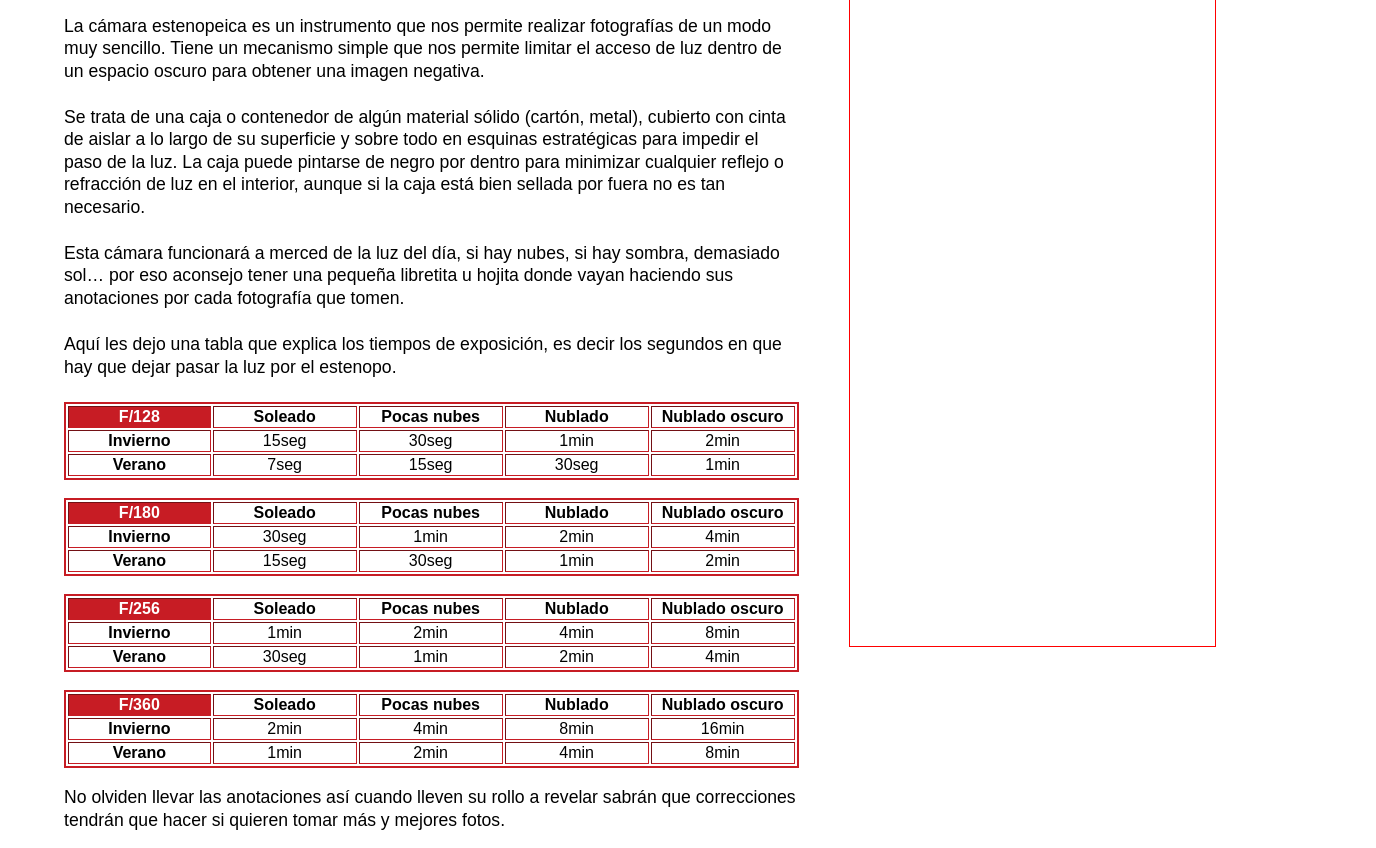
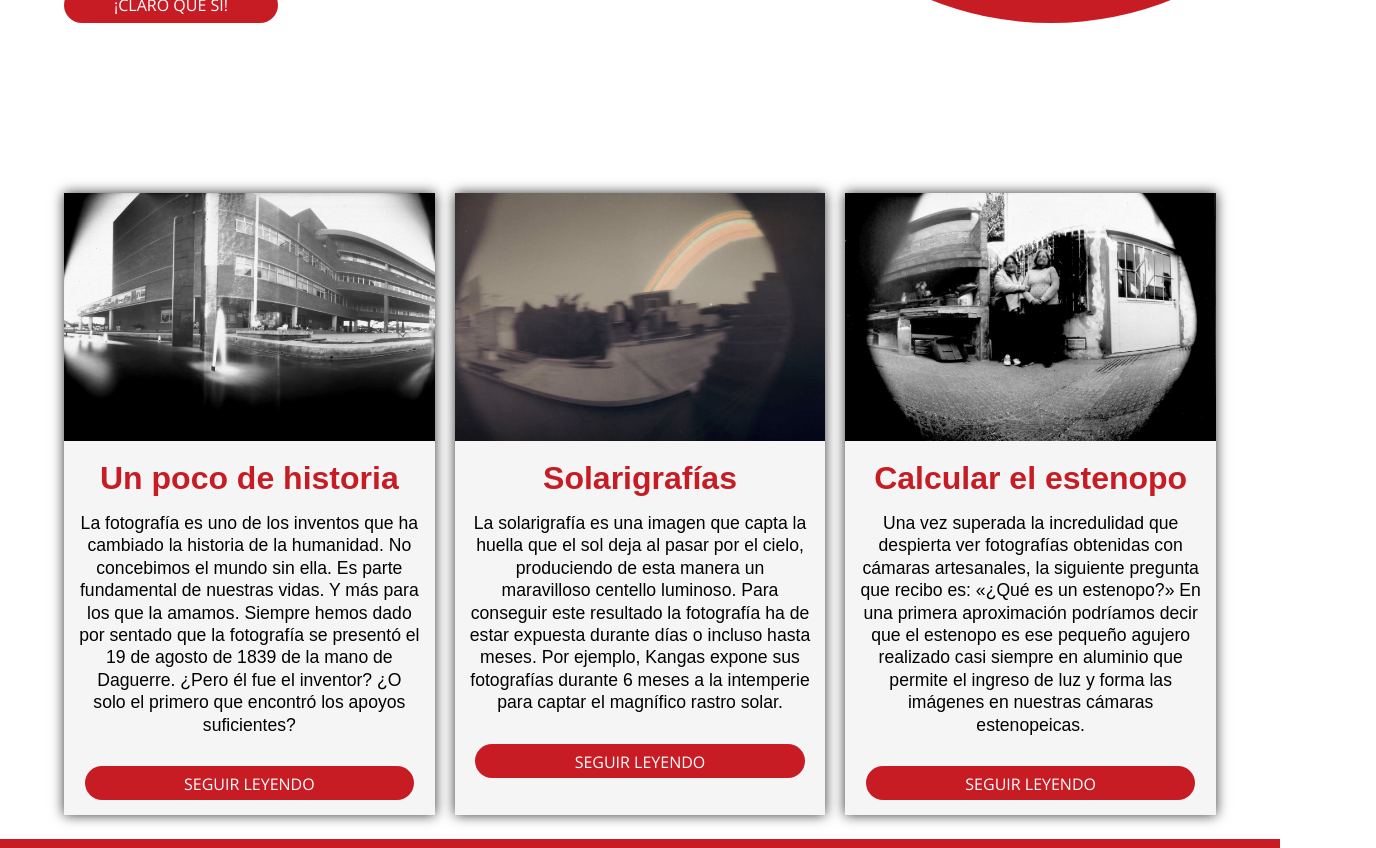
Before and after one commit to ceciliadepaula/alalata, a plain HTML site: page pages/blog.html in a window 1280 px wide. Shown: the part 517-1365 px from the top of the page, 1376 px wide, since content can reach past the window. Drawn offline with nearby package versions, Linux system fonts and the light colour scheme.

Commit message:
Resumenes posteos blog

```diff
--- a/css/blog.css
+++ b/css/blog.css
@@ -1,44 +1,4 @@
-/*-----BLOG-------------------------------------------------------------*/
-#blog{
-    margin: 90px 0 20px 0;
-}
-
-.notasblog{
-    display: grid;
-    grid-template-columns: 2fr 1fr;
-    column-gap: 50px;
-}
-
-.notasblog .notadeldia .titulosecundario{
-    padding: 30px 0;
-    background-color: white;
-    position: sticky;
-    top: 60px;
-    margin-bottom: 0;
-    /* background-color: rebeccapurple; */
-}
-
-.notasblog .notadeldia p{
-    padding: 0 0 1rem 0;
-    margin: 0 0 0.5rem 0;
-}
-
-.notasblog .proximasnoticias{
-    margin-top: 40px;
-    position: sticky;
-    top: 60px;
-    height: 100vh;
-    /* background-color: rosybrown; */
-    border: 1px solid red;
-}
-
-.notasblog .proximasnoticias .titulotercera{
-    margin-top: 0;
-    padding-top: 40px;
-    text-align: center;
-}
-
-
+/*-----contacto-------------------------------------------------------------*/
 form{
     font-family: 'Work Sans', sans-serif;
     font-size: 1rem;
@@ -57,6 +17,40 @@ table{
     color: white;
 }
 
-td{
-    width: 140px;
+/*------blog-----------------------------------------*/
+
+#articulos{
+    padding: 90px 0 0 0;
+    display: grid;
+    width: 100%;
+    grid-template-columns: 1fr 1fr 1fr;
+    column-gap: 20px;
 }
+
+#articulos .posteo{
+    background-color: whitesmoke;
+    box-shadow: 0 0 12px 0 rgba(0, 0, 0, 0.8);
+}
+
+#articulos .posteo .imagen img{
+    width: 100%;
+}
+
+#articulos .posteo .resumen .titulotercera{
+    color: #c71c24;
+    padding: 15px;
+    margin: 0;
+    text-align: center;
+}
+
+#articulos .posteo .resumen p{
+    padding: 0 15px 15px 15px;
+    margin: 0;
+    text-align: center;
+}
+
+#articulos .posteo .resumen .boton{
+    height: 20px;
+    margin: 15px auto;
+    width: 85%;
+}
--- a/pages/blog.html
+++ b/pages/blog.html
@@ -5,6 +5,8 @@
     <meta name="viewport" content="width=device-width, initial-scale=1.0">
     <link rel="stylesheet" href="../css/style.css">
     <link rel="stylesheet" href="../css/blog.css">
+    <link rel="stylesheet" href="https://cdnjs.cloudflare.com/ajax/libs/animate.css/4.1.1/animate.min.css"/>
+
 
     <title>Blog / Alalata Fotografía</title>
     <link rel="stylesheet" href="https://use.fontawesome.com/releases/v5.14.0/css/all.css" integrity="sha384-HzLeBuhoNPvSl5KYnjx0BT+WB0QEEqLprO+NBkkk5gbc67FTaL7XIGa2w1L0Xbgc" crossorigin="anonymous">
@@ -26,121 +28,58 @@
         <div class="sombra"></div>
     </header>
 
-    <main>
-        <section id="blog">
-            <div class="presentacionblog">
-                <h1 class="tituloppal">Artículos <br> estenopeiqueros</h1>
+    <main class="blog">
+        <section id="presentacion">
+            <div class="informacion">
+                <h1 class="tituloppal animate__animated animate__fadeInDown">Artículos<br> estenopeicos</h1>
+                <p class="animate__animated animate__fadeInDown">Aquí encontrarás distintos artículos sobre <span class="negrita roja">fotografía estenopeica</span> y sobre el proyecto <span class="negrita roja">Alalata</span>. También te mantendremos al tanto sobre los diversos talleres y muestras que estaremos haciendo por todo el país.
+                ¿Te gustaría recibir todas las noticias y estar al tanto de lo que pasa en Alalata?</p>
+                <div class="boton animate__animated  animate__fadeInLeft"><a href="../index.html#contacto">¡Claro que sí!</a></div>
             </div>
+            <div class="foto">
+                <!-- <img src="../images/lataestenopeica.png" alt="Cámara estenopeica hecha con lata"> -->
+                <div class=" circulo c1"></div>
+                <div class="circulo c2"></div>
+            </div>
+        </section>
 
-            <div class="notasblog">
-                <div class="notadeldia">
-                    <h2 class="titulosecundario">Los tiempos de exposición <br> en el mundo estenopeico</h1>
-                    <p>La cámara estenopeica es un instrumento que nos permite realizar fotografías de un modo muy sencillo. Tiene un mecanismo simple que nos permite limitar el acceso de luz dentro de un espacio oscuro para obtener una imagen negativa. </p>
-                    <p>Se trata de una caja o contenedor de algún material sólido (cartón, metal), cubierto con cinta de aislar a lo largo de su superficie y sobre todo en esquinas estratégicas para impedir el paso de la luz. La caja puede pintarse de negro por dentro para minimizar cualquier reflejo o refracción de luz en el interior, aunque si la caja está bien sellada por fuera no es tan necesario.</p>
-                    <p>Esta cámara funcionará a merced de la luz del día, si hay nubes, si hay sombra, demasiado sol… por eso aconsejo tener una pequeña libretita u hojita donde vayan haciendo sus anotaciones por cada fotografía que tomen.</p>
-                    <p>Aquí les dejo una tabla que explica los tiempos de exposición, es decir los segundos en que hay que dejar pasar la luz por el estenopo.</p>
-                    <table border="1">
-                        <tr align="center">
-                            <th class="rojo">F/128</th>
-                            <th>Soleado</th>
-                            <th>Pocas nubes</th>
-                            <th>Nublado</th>
-                            <th>Nublado oscuro</th>
-                        </tr>
-                        <tr align="center">
-                            <th>Invierno</th>
-                            <td>15seg</td>
-                            <td>30seg</td>
-                            <td>1min</td>
-                            <td>2min</td>
-                        </tr>
-                        <tr align="center">
-                            <th>Verano</th>
-                            <td>7seg</td>
-                            <td>15seg</td>
-                            <td>30seg</td>
-                            <td>1min</td>
-                        </tr>
-                    </table>
-                    <br/>
-                    <table border="1">
-                        <tr align="center">
-                            <th class="rojo">F/180</th>
-                            <th>Soleado</th>
-                            <th>Pocas nubes</th>
-                            <th>Nublado</th>
-                            <th>Nublado oscuro</th>
-                        </tr>
-                        <tr align="center">
-                            <th>Invierno</th>
-                            <td>30seg</td>
-                            <td>1min</td>
-                            <td>2min</td>
-                            <td>4min</td>
-                        </tr>
-                        <tr align="center">
-                            <th>Verano</th>
-                            <td>15seg</td>
-                            <td>30seg</td>
-                            <td>1min</td>
-                            <td>2min</td>
-                        </tr>
-                    </table>
-                    <br/>
-                    <table border="1">
-                        <tr align="center">
-                            <th class="rojo">F/256</th>
-                            <th>Soleado</th>
-                            <th>Pocas nubes</th>
-                            <th>Nublado</th>
-                            <th>Nublado oscuro</th>
-                        </tr>
-                        <tr align="center">
-                            <th>Invierno</th>
-                            <td>1min</td>
-                            <td>2min</td>
-                            <td>4min</td>
-                            <td>8min</td>
-                        </tr>
-                        <tr align="center">
-                            <th>Verano</th>
-                            <td>30seg</td>
-                            <td>1min</td>
-                            <td>2min</td>
-                            <td>4min</td>
-                        </tr>
-                    </table>
-                        <br/>
-                        <table border="1">
-                            <tr align="center">
-                                <th class="rojo">F/360</th>
-                                <th>Soleado</th>
-                                <th>Pocas nubes</th>
-                                <th>Nublado</th>
-                                <th>Nublado oscuro</th>
-                            </tr>
-                            <tr align="center">
-                                <th>Invierno</th>
-                                <td>2min</td>
-                                <td>4min</td>
-                                <td>8min</td>
-                                <td>16min</td>
-                            </tr>
-                            <tr align="center">
-                                <th>Verano</th>
-                                <td>1min</td>
-                                <td>2min</td>
-                                <td>4min</td>
-                                <td>8min</td>
-                            </tr>
-                    </table>
-                    <br>
-                    <p>No olviden llevar las anotaciones así cuando lleven su rollo a revelar sabrán que correcciones tendrán que hacer si quieren tomar más y mejores fotos.</p>
+        <section id="articulos">
+            <article class="posteo">
+                <div class="imagen">
+                    <img src="../images/blog_1.jpg" alt="Panorámica FADU UNL">
                 </div>
-                <div class="proximasnoticias">
-                    <h3 class="titulotercera">Proximamente</h3>
+                <div class="resumen">
+                    <h3 class="titulotercera">Un poco de historia</h3>
+                    <p>La fotografía es uno de los inventos que ha cambiado la historia de la humanidad. No concebimos el mundo sin ella. Es parte fundamental de nuestras vidas. Y más para los que la amamos. Siempre hemos dado por sentado que la fotografía se presentó el 19 de agosto de 1839 de la mano de Daguerre. ¿Pero él fue el inventor? ¿O solo el primero que encontró los apoyos suficientes?</p>
+                    <div class="boton">
+                        <a href="#">Seguir leyendo</a>
+                    </div>
                 </div>
-            </div>
+            </article>
+            <article class="posteo">
+                <div class="imagen">
+                    <img src="../images/blog_2.jpg" alt="Solarigrafía">
+                </div>
+                <div class="resumen">
+                    <h3 class="titulotercera">Solarigrafías</h3>
+                    <p>La solarigrafía es una imagen que capta la huella que el sol deja al pasar por el cielo, produciendo de esta manera un maravilloso centello luminoso. Para conseguir este resultado la fotografía ha de estar expuesta durante días o incluso hasta meses. Por ejemplo, Kangas expone sus fotografías durante 6 meses a la intemperie para captar el magnífico rastro solar.</p>
+                    <div class="boton">
+                        <a href="#">Seguir leyendo</a>
+                    </div>
+                </div>
+            </article>
+            <article class="posteo">
+                <div class="imagen">
+                    <img src="../images/blog_3.jpg" alt="Alicia y Chule">
+                </div>
+                <div class="resumen">
+                    <h3 class="titulotercera">Calcular el estenopo</h3>
+                    <p>Una vez superada la incredulidad que despierta ver fotografías obtenidas con cámaras artesanales, la siguiente pregunta que recibo es: «¿Qué es un estenopo?» En una primera aproximación podríamos decir que el estenopo es ese pequeño agujero realizado casi siempre en aluminio que permite el ingreso de luz y forma las imágenes en nuestras cámaras estenopeicas.</p>
+                    <div class="boton">
+                        <a href="#">Seguir leyendo</a>
+                    </div>
+                </div>
+            </article>
         </section>
     </main>
 
```
Also changed, not shown: index.html (+1 -1 lines), images/blog_1.jpg (added), images/blog_2.jpg (added), images/blog_3.jpg (added).
